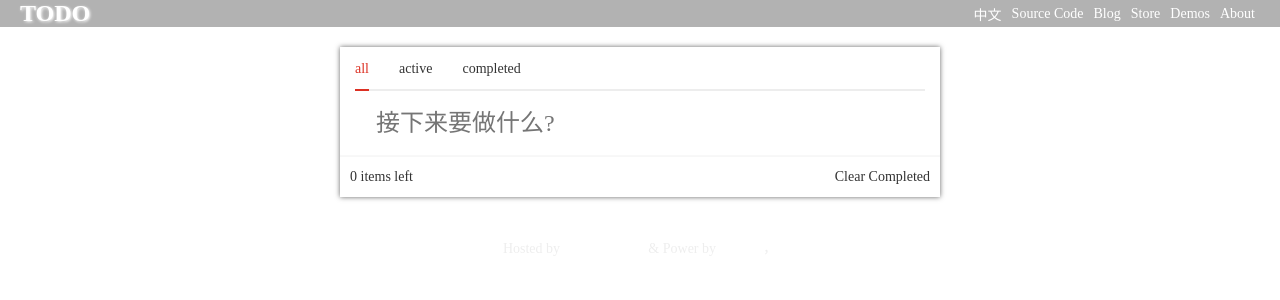
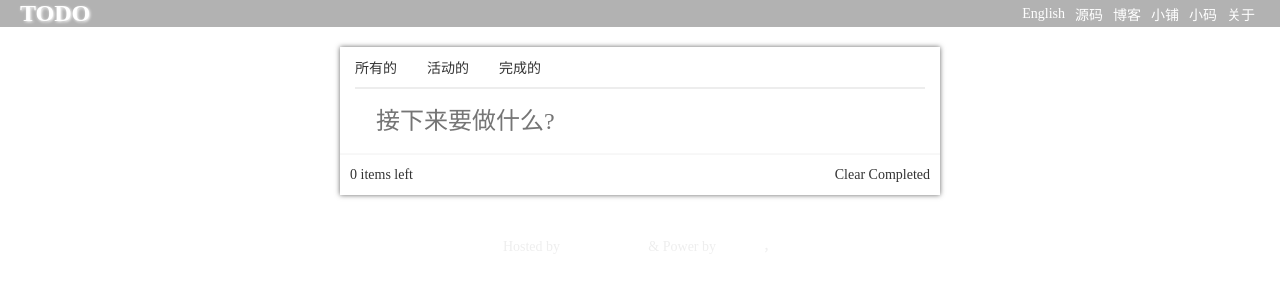
Before and after one commit to nyhxiaoning/VueTodo-3, a Vue app: page / in a window 1280 px wide. Shown: the top 300 px of the page. Built offline with nearby package versions, Linux system fonts and the light colour scheme; the HTML template or start-up script is replaced by a standard one.

Commit message:
add i18n 2

```diff
--- a/src/components/tabs/tab.vue
+++ b/src/components/tabs/tab.vue
@@ -25,14 +25,14 @@
       }
     },
     render () {
-      const tab = this.$slots.label || <span>{this.label}</span>
+      let tab = this.$slots.label || <span>{ this.label }</span>
       const classNames = {
         tab: true,
         active: this.active
       }
       return (
         <li class={classNames} on-click={this.handleClick}>
-          {tab}
+          { tab }
         </li>
       )
     }
--- a/src/lang/EN.js
+++ b/src/lang/EN.js
@@ -6,6 +6,9 @@ module.exports = {
     blog: 'Blog',
     store: 'Store',
     demo: 'Demos',
-    about: 'About'
+    about: 'About',
+    all: 'All',
+    active: 'Active',
+    completed: 'Completed'
   }
 }
--- a/src/lang/index.js
+++ b/src/lang/index.js
@@ -3,7 +3,7 @@ import VueI18n from 'vue-i18n'
 Vue.use(VueI18n)
 
 const i18n = new VueI18n({
-  locale: 'EN', // set locale
+  locale: 'CN', // set locale
   messages: {
     EN: require('./EN'),
     CN: require('./zh_CN')
--- a/src/lang/zh_CN.js
+++ b/src/lang/zh_CN.js
@@ -6,6 +6,9 @@ module.exports = {
     blog: '博客',
     store: '小铺',
     demo: '小码',
-    about: '关于'
+    about: '关于',
+    all: '所有的',
+    active: '活动的',
+    completed: '完成的'
   }
 }
--- a/src/layout/header.vue
+++ b/src/layout/header.vue
@@ -18,10 +18,6 @@
   export default {
     data() {
       return {
-        langType: {
-          key: 'EN',
-          value: 'English'
-        }
       }
     },
     methods: {
--- a/src/views/todo/todo.vue
+++ b/src/views/todo/todo.vue
@@ -31,8 +31,14 @@ export default {
     return {
       todos: [],
       filter: "all",
-      status: ["all", "active", "completed"]
+      status: [
+        this.$t("lang.all"),
+        this.$t("lang.active"),
+        this.$t("lang.completed")
+      ]
     };
+  },
+  mounted() {
   },
   computed: {
     filteredTodos() {
```
